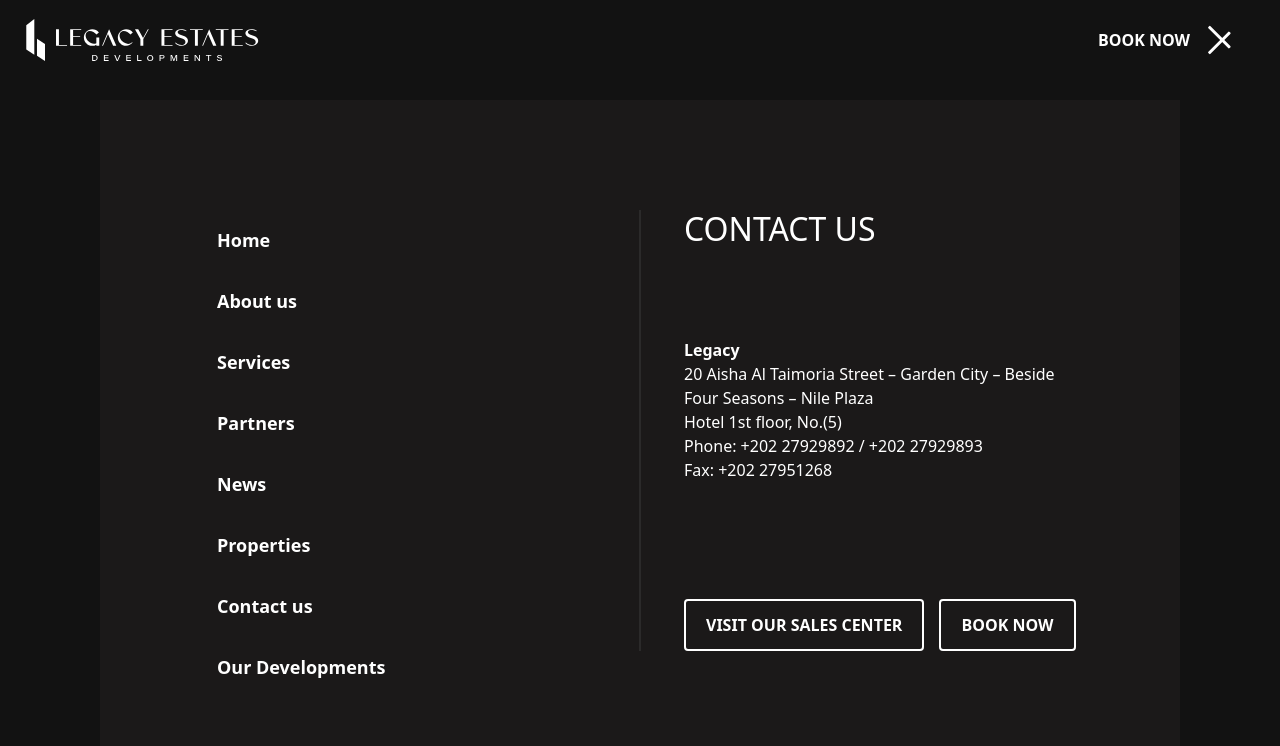
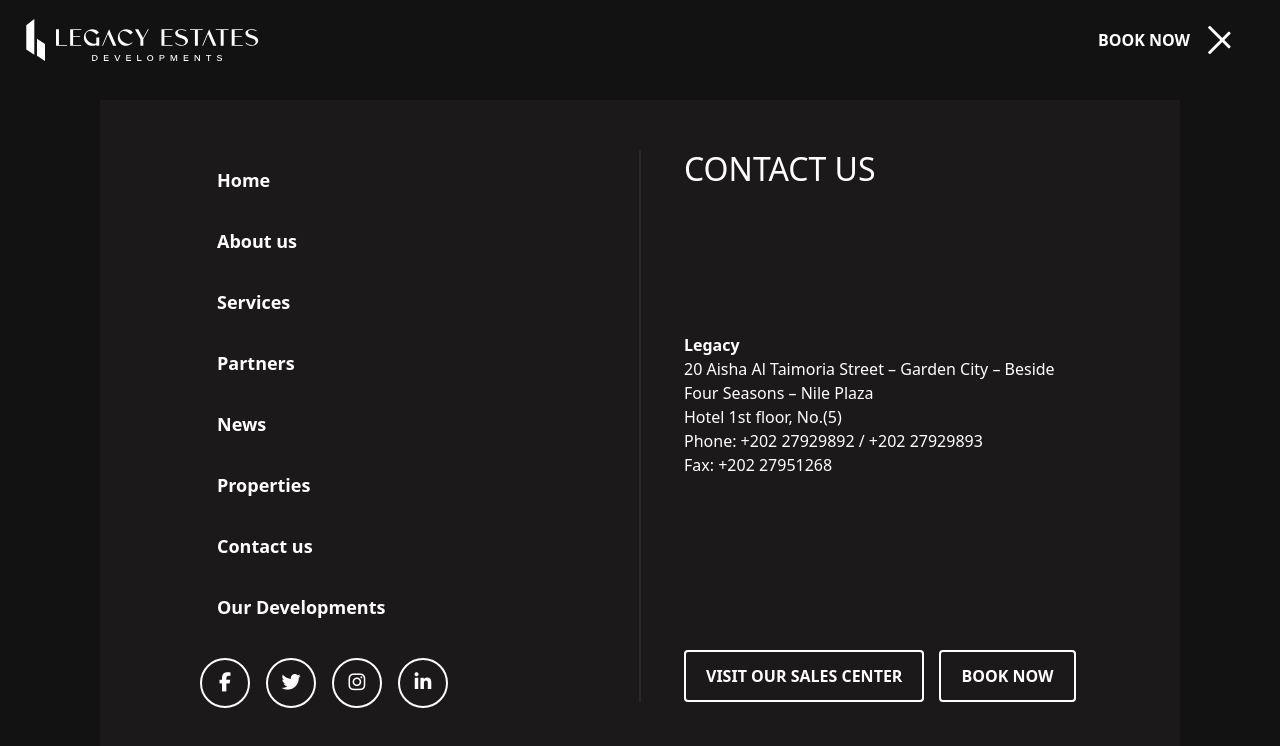
Before and after one commit to AhmedAli-00ne/legacy-web, an Angular app: page /about in a window 1280 px wide. Both pictures are taken after a click on the element 1225 px from the left and 40 px from the top of the page. Shown: the top 746 px of the page. Built offline with nearby package versions, Linux system fonts and the light colour scheme.

Commit message:
updates in side menu

```diff
--- a/src/app/shared/components/header/header.component.html
+++ b/src/app/shared/components/header/header.component.html
@@ -26,22 +26,39 @@
 <div #sideMenu class="side-menu" [class.open]="menuOpen">
   <div class="side-menu-content">
     <div class="menu-columns">
+      <div class="left-column">
         <ul class="nav-links">
           <li><a href="./">Home</a></li>
           <li><a href="./about">About us</a></li>
           <li><a href="#">Services</a></li>
-        <li><a href="#">Partners</a></li>
+          <li><a href="partners">Partners</a></li>
           <li><a href="./news">News</a></li>
           <li><a href="./properties">Properties</a></li>
           <li><a href="./contact">Contact us</a></li>
           <li class="has-dropdown" (click)="toggleDropdown($event)">
-          <a >Our Developments</a>
+            <a class="drp-li">Our Developments</a>
             <ul class="dropdown">
               <li><a href="#">Jazal</a></li>
             </ul>
           </li>
         </ul>
 
+        <div class="social-icons">
+        <a href="https://facebook.com" target="_blank"
+          ><i class="fab fa-facebook-f"></i
+        ></a>
+        <a href="https://twitter.com" target="_blank"
+          ><i class="fab fa-twitter"></i
+        ></a>
+        <a href="https://instagram.com" target="_blank"
+          ><i class="fab fa-instagram"></i
+        ></a>
+        <a href="https://linkedin.com" target="_blank"
+          ><i class="fab fa-linkedin-in"></i
+        ></a>
+      </div>
+
+      </div>
       <div class="vertical-divider"></div>
 
       <div class="contact-info">
--- a/src/app/shared/components/header/header.component.scss
+++ b/src/app/shared/components/header/header.component.scss
@@ -102,6 +102,8 @@
 
 .side-menu {
   position: fixed;
+  overflow-x: hidden;
+  overflow-y: auto;
   top: 0;
   right: 0;
   width: 100vw;
@@ -118,7 +120,7 @@
   }
 
   .side-menu-content {
-    padding: 110px 100px 60px;
+    padding: 50px 100px 60px;
     height: 100%;
     margin: 100px;
     background-color: rgb(27, 25, 25);
@@ -129,8 +131,8 @@
       display: flex;
       justify-content: space-between;
       position: relative;
-      height: 70%;
-
+      height: 80%;
+      width: 100%;
       .vertical-divider {
         position: absolute;
         left: 50%;
@@ -149,7 +151,7 @@
         list-style: none;
         padding: 10px;
         margin: 0px;
-        width: 45%;
+        width: 100%;
         // background-color: #121212;
         li {
           // background-color: #121212;
@@ -184,7 +186,7 @@
 
           &.has-dropdown {
             cursor: pointer;
-
+            width: 100%;
             .dropdown {
               background-color: #121212;
               display: none;
@@ -292,3 +294,30 @@
     }
   }
 }
+
+
+.social-icons {
+  display: flex;
+  gap: 1rem;
+  align-items: center;
+  margin-right: 1rem;
+}
+
+.social-icons a {
+  display: flex;
+  justify-content: center;
+  align-items: center;
+  width: 50px;
+  height: 50px;
+  border: 2px solid white;
+  border-radius: 50%;
+  color: white;
+  font-size: 1.2rem;
+  transition: background-color 0.3s  ;
+  text-decoration: none;
+}
+
+.social-icons a:hover {
+  background-color: rgba(255, 255, 255, 0.25);
+  transform: scale(1.1);
+}
--- a/src/app/shared/components/partners/partners.component.scss
+++ b/src/app/shared/components/partners/partners.component.scss
@@ -61,7 +61,7 @@ padding-top: 15%;
     transition: 0.3s;
 
     &:hover {
-      background: white;
+      background: rgb(255, 255, 255);
       color: #121212;
     }
   }
--- a/src/app/shared/components/partners/partners.component.ts
+++ b/src/app/shared/components/partners/partners.component.ts
@@ -78,7 +78,7 @@ export class PartnersComponent implements AfterViewInit {
           scale: 1.08,
           rotateX: 5,
           rotateY: -5,
-          boxShadow: '0 15px 25px rgba(255, 255, 255, 0.2)',
+          boxShadow: '0 15px 25px rgba(247, 189, 65, 0.32)',
           duration: 0.3,
           ease: 'power2.out',
         });
@@ -89,7 +89,7 @@ export class PartnersComponent implements AfterViewInit {
           scale: 1,
           rotateX: 0,
           rotateY: 0,
-          boxShadow: '0 0 15px rgba(255, 255, 255, 0.1)',
+          boxShadow: '0 0 15px rgba(255, 255, 255, 0.5)',
           duration: 0.4,
           ease: 'power2.inOut',
         });
```
Lines whose indentation alone changed are shown as unchanged.
